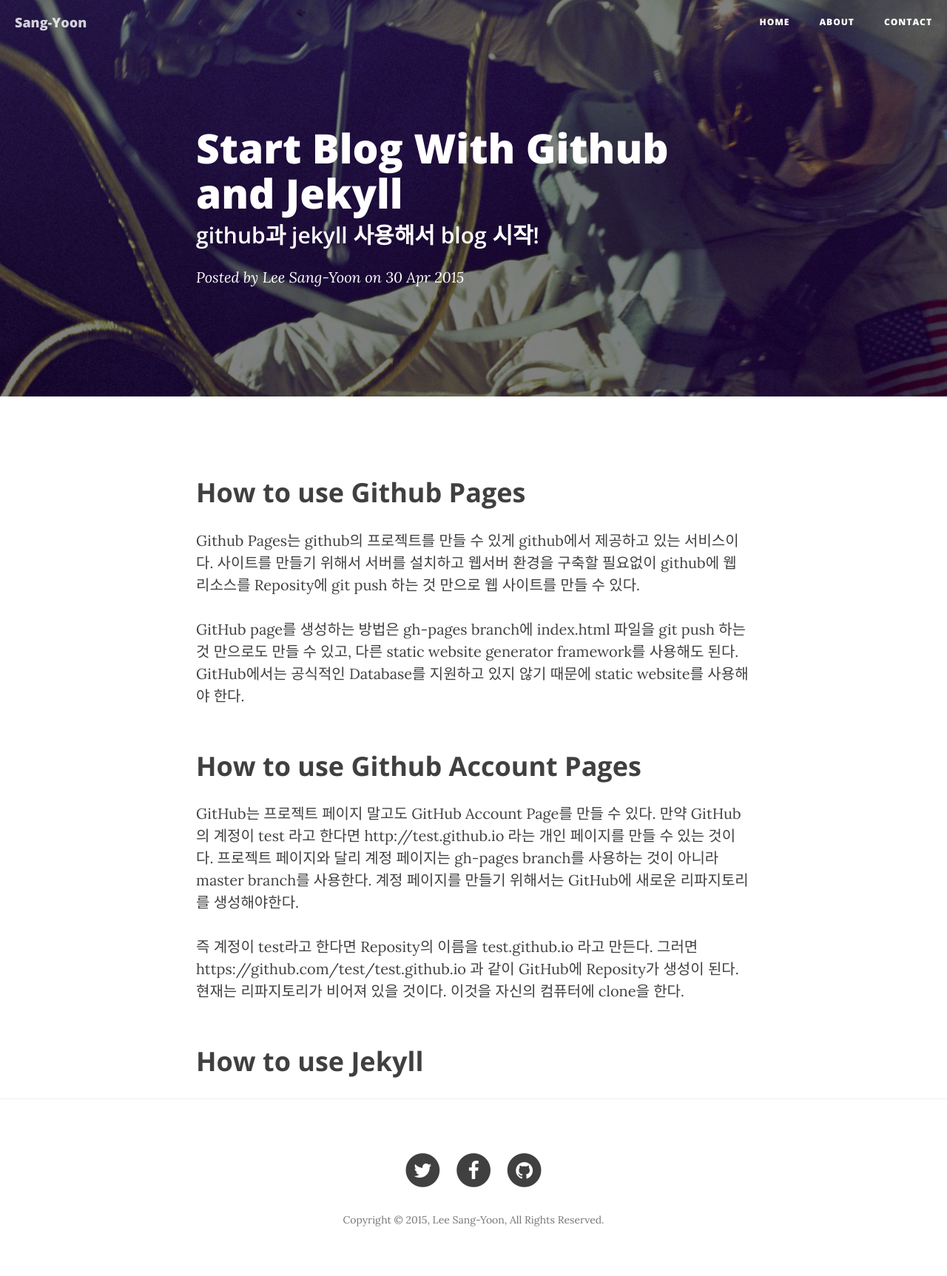
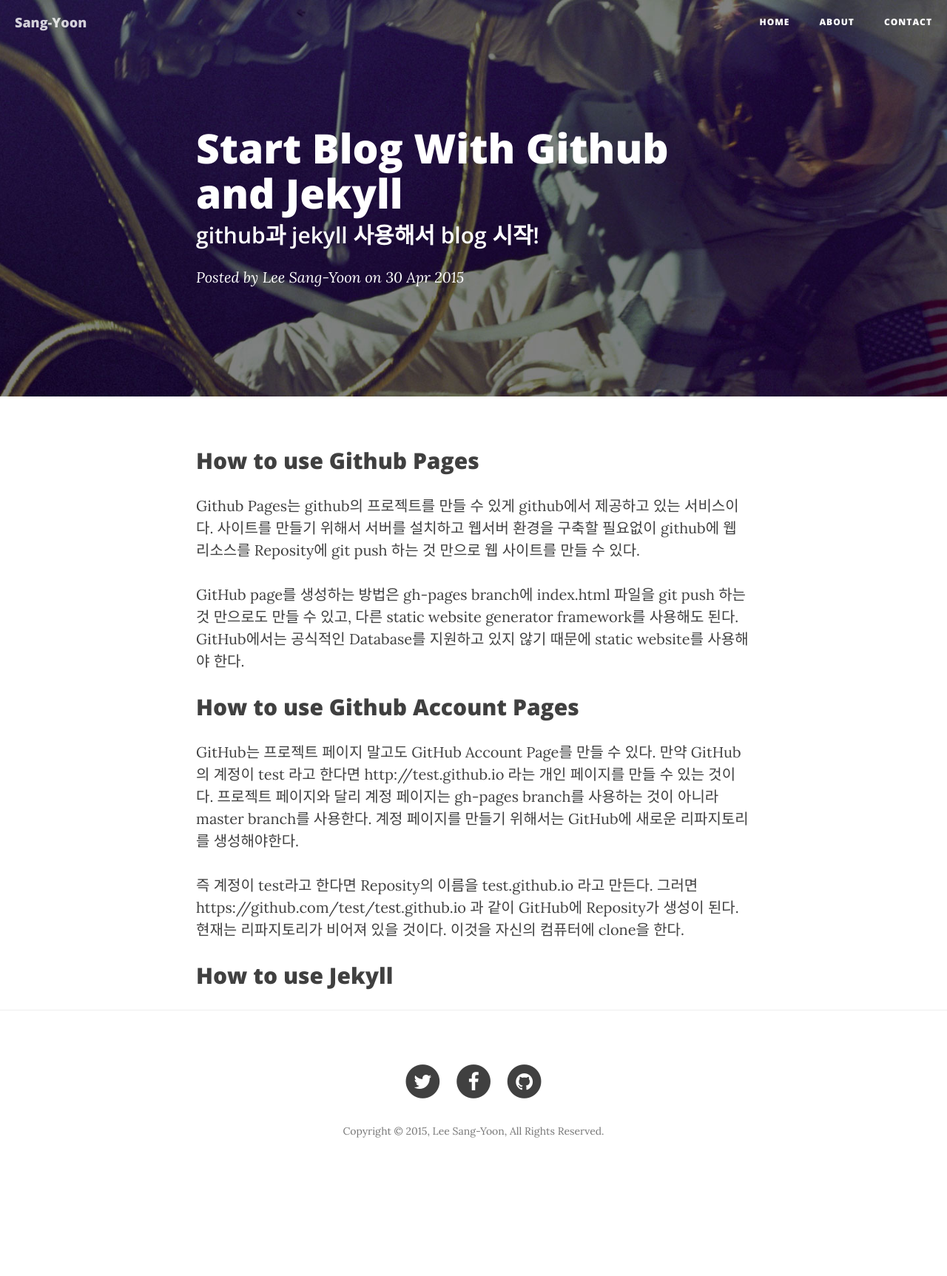
Before and after one commit to pinetree408/pinetree408.github.io, a Jekyll site: the page built from _posts/2015-04-30-start-blog-with-github.md, in a window 1280 px wide. Shown: the whole page at 74% size. Built offline with Jekyll 4.4.1, drawn with Linux system fonts in a browser that asks for light colours; nearby versions of some CDN libraries; after the commit the page ends 1605 px from its top, so only the background shows below that.

Commit message:
test md format

```diff
--- a/_posts/2015-04-30-start-blog-with-github.md
+++ b/_posts/2015-04-30-start-blog-with-github.md
@@ -4,16 +4,16 @@
 subtitle: github과 jekyll 사용해서 blog 시작!
 ---
 
-<h2 class="section-heading">How to use Github Pages</h2>
+## How to use Github Pages
 
-<p>Github Pages는 github의 프로젝트를 만들 수 있게 github에서 제공하고 있는 서비스이다. 사이트를 만들기 위해서 서버를 설치하고 웹서버 환경을 구축할 필요없이 github에 웹 리소스를 Reposity에 git push 하는 것 만으로 웹 사이트를 만들 수 있다.</p>
+Github Pages는 github의 프로젝트를 만들 수 있게 github에서 제공하고 있는 서비스이다. 사이트를 만들기 위해서 서버를 설치하고 웹서버 환경을 구축할 필요없이 github에 웹 리소스를 Reposity에 git push 하는 것 만으로 웹 사이트를 만들 수 있다.
 
-<p>GitHub page를 생성하는 방법은 gh-pages branch에 index.html 파일을 git push 하는 것 만으로도 만들 수 있고, 다른 static website generator framework를 사용해도 된다. GitHub에서는 공식적인 Database를 지원하고 있지 않기 때문에 static website를 사용해야 한다.</p>
+GitHub page를 생성하는 방법은 gh-pages branch에 index.html 파일을 git push 하는 것 만으로도 만들 수 있고, 다른 static website generator framework를 사용해도 된다. GitHub에서는 공식적인 Database를 지원하고 있지 않기 때문에 static website를 사용해야 한다.
 
-<h2 class="section-heading">How to use Github Account Pages</h2>
+## How to use Github Account Pages
 
-<p>GitHub는 프로젝트 페이지 말고도 GitHub Account Page를 만들 수 있다. 만약 GitHub의 계정이 test 라고 한다면 http://test.github.io 라는 개인 페이지를 만들 수 있는 것이다. 프로젝트 페이지와 달리 계정 페이지는 gh-pages branch를 사용하는 것이 아니라 master branch를 사용한다. 계정 페이지를 만들기 위해서는 GitHub에 새로운 리파지토리를 생성해야한다.</p>
+GitHub는 프로젝트 페이지 말고도 GitHub Account Page를 만들 수 있다. 만약 GitHub의 계정이 test 라고 한다면 http://test.github.io 라는 개인 페이지를 만들 수 있는 것이다. 프로젝트 페이지와 달리 계정 페이지는 gh-pages branch를 사용하는 것이 아니라 master branch를 사용한다. 계정 페이지를 만들기 위해서는 GitHub에 새로운 리파지토리를 생성해야한다.
 
-<p>즉 계정이 test라고 한다면 Reposity의 이름을 test.github.io 라고 만든다. 그러면 https://github.com/test/test.github.io 과 같이 GitHub에 Reposity가 생성이 된다.현재는 리파지토리가 비어져 있을 것이다. 이것을 자신의 컴퓨터에 clone을 한다.</p>
+즉 계정이 test라고 한다면 Reposity의 이름을 test.github.io 라고 만든다. 그러면 https://github.com/test/test.github.io 과 같이 GitHub에 Reposity가 생성이 된다.현재는 리파지토리가 비어져 있을 것이다. 이것을 자신의 컴퓨터에 clone을 한다.
 
-<h2 class="section-heading">How to use Jekyll</h2>
+## How to use Jekyll
```
